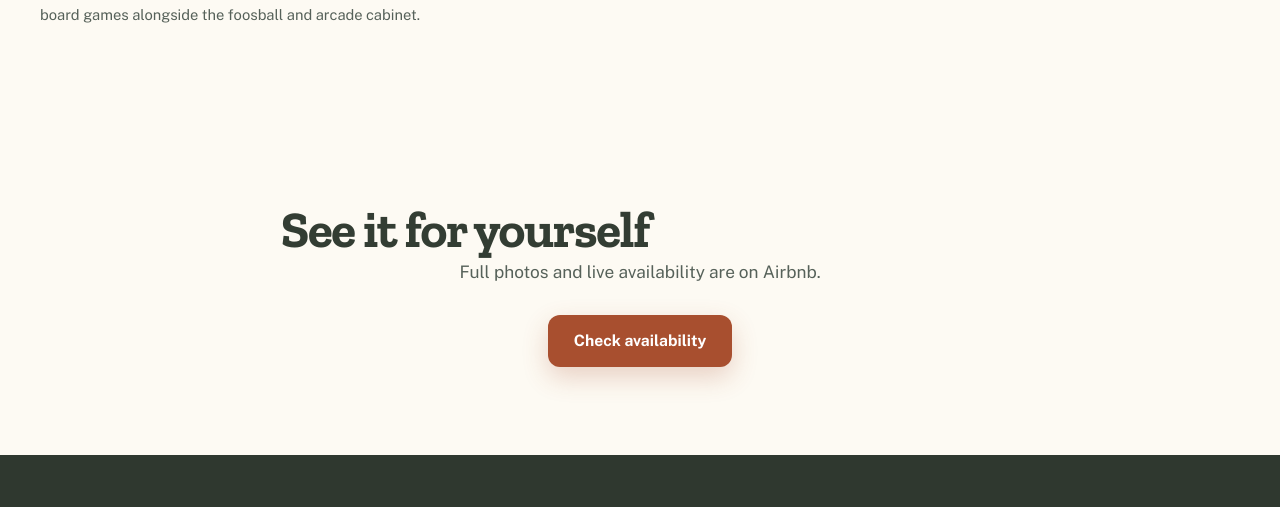
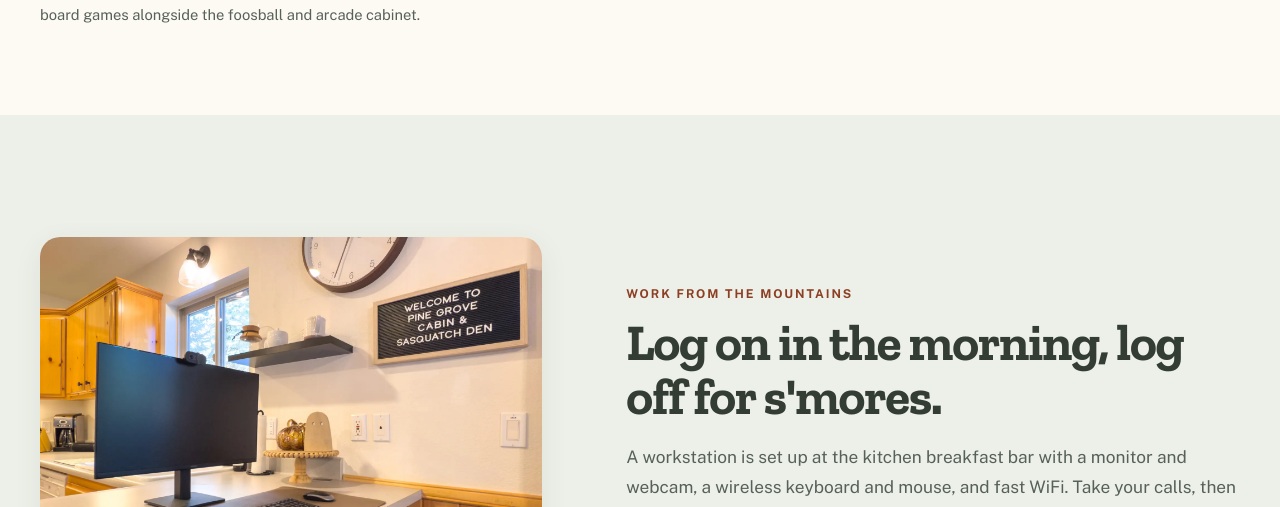
Before and after one commit to pinegrovebigbear/pinegrove-site, a plain HTML site: page cabin.html in a window 1280 px wide. Shown: the part 7236-7743 px from the top of the page. Drawn offline with nearby package versions, Linux system fonts and the light colour scheme.

Commit message:
Add work-from-home workspace photo to cabin page, gallery, and home chips
Co-Authored-By: Claude Sonnet 5.5 <noreply@anthropic.com>

```diff
--- a/cabin.html
+++ b/cabin.html
@@ -283,6 +283,19 @@
   </div>
 </section>
 
+<section id="work-from-home" class="section-alt">
+  <div class="wrap feature-split">
+    <div class="photo-block">
+      <img src="img/workspace.webp" alt="Remote work setup at the kitchen breakfast bar at Pine Grove Cabin, with a monitor and webcam, wireless keyboard and mouse on a desk pad, beneath a letterboard sign reading Welcome to Pine Grove Cabin and Sasquatch Den" loading="lazy">
+    </div>
+    <div class="feature-copy">
+      <span class="eyebrow">Work from the mountains</span>
+      <h2>Log on in the morning, log off for s'mores.</h2>
+      <p class="lede">A workstation is set up at the kitchen breakfast bar with a monitor and webcam, a wireless keyboard and mouse, and fast WiFi. Take your calls, then be out on the deck or around the fire pit by evening.</p>
+    </div>
+  </div>
+</section>
+
 <section style="text-align:center;">
   <div class="wrap">
     <h2>See it for yourself</h2>
```
Also changed, not shown: gallery.html (+4 -0 lines), index.html (+1 -0 lines), img/workspace.webp (added).
